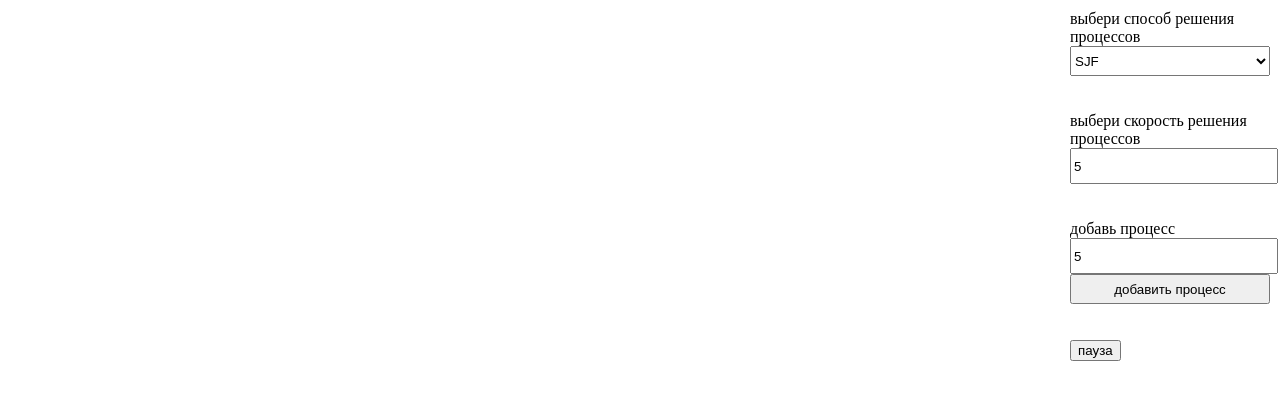
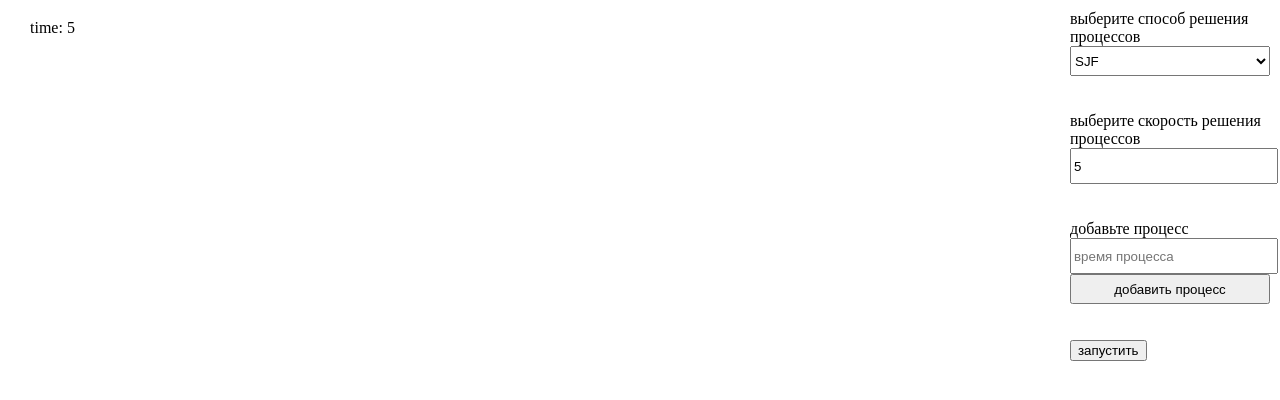
Before and after one commit to devmule/susu_labs, a website: page OS/lab2/index.html in a window 1280 px wide. Both pictures are taken after typing "5" into the empty fields and a click on the button "добавить процесс". Drawn offline with Linux system fonts and the light colour scheme.

Commit message:
done 2 lab

```diff
--- a/OS/lab2/Application.js
+++ b/OS/lab2/Application.js
@@ -7,16 +7,31 @@ export class Application {
 		let select = document.getElementById('select-process');
 		let processes = [SJF, FCFS];
 		this.processes = new Map();
-		this.proc /*ProcessScheduler*/ = null;
+		this.currentProcess /*ProcessScheduler*/ = null;
+
+		this.DOMProcessesCache = [];
+		this.DOMProcessesScreen = document.getElementById('screen');
 
 		this.player = null;
 		this.pauseBtn = document.getElementById('pause-play-btn');
+		this.pauseBtn.innerHTML = 'запустить';
+		this.pauseBtn.addEventListener('click', e => {
+			this.pauseBtn.innerHTML = this.player ? 'запустить' : 'пауза';
+			this.player = this.player ? clearInterval(this.player) : setInterval(this.tick.bind(this), 100);
+		});
 
 		this.speed = document.getElementById('process-speed');
 		this.speed.addEventListener('change', e => this.speed.value = Math.max(1, e.target.value));
 
 		this.processesSelector = document.getElementById('select-process');
-		this.speed.addEventListener('change', e => this.proc = this.processes.get(e.target.value));
+		this.processesSelector.addEventListener('change', e => this.currentProcess = this.processes.get(e.target.value));
+
+		this.processCreatorFieldTime = document.getElementById('add-process-num');
+		this.processCreatorBtnAdd = document.getElementById('add-process-btn');
+		this.processCreatorBtnAdd.addEventListener('click', e => {
+			this.addProcess(Number(this.processCreatorFieldTime.value));
+			this.processCreatorFieldTime.value = '';
+		});
 
 		for (let i = 0; i < processes.length; i++) {
 			let opt = document.createElement('option');
@@ -26,19 +41,41 @@ export class Application {
 			this.processes.set(system.name, new system());
 			select.appendChild(opt);
 
-			if (!this.proc) this.proc = this.processes.get(system.name);
+			if (!this.currentProcess) this.currentProcess = this.processes.get(system.name);
 		}
+	}
 
-		this.tick()
+	createDOMProcessElem() {
+		let elem = document.createElement('div');
+		elem.classList.add('process-item');
+		return elem;
+	}
+
+	updateVisual() {
+		for (let i = 0; i < this.currentProcess.jobs.length; i++) {
+			let job = this.currentProcess.jobs[i];
+			let elem = this.DOMProcessesCache[i];
+			if (!elem) elem = this.DOMProcessesCache[i] = this.createDOMProcessElem();
+			this.DOMProcessesScreen.appendChild(elem);
+
+			let text = '';
+			for (const [key, value] of Object.entries(job)) text += `${key}: ${value}   `;
+			elem.innerHTML = text;
+		}
+		for (let i = this.currentProcess.jobs.length; i < this.DOMProcessesCache.length; i++) {
+			let elem = this.DOMProcessesCache[i];
+			if (elem.parentNode) elem.parentNode.removeChild(elem);
+		}
 	}
 
 	tick() {
-		let t = Math.max(1, this.speed.value);
-		setTimeout(this.tick.bind(this), 1000 / t);
-		this.proc.process(1);
+		this.currentProcess.process(Number(this.speed.value));
+		this.updateVisual();
 	}
 
-	addProcess(options) {
-
+	addProcess(time) {
+		if (time <= 0) return;
+		this.currentProcess.jobs.push(new Process(time));
+		this.updateVisual();
 	}
 }
--- a/OS/lab2/SJF.js
+++ b/OS/lab2/SJF.js
@@ -13,15 +13,17 @@ export class SJF extends ProcessScheduler {
 		while (time > 0 && this.jobs.length) {
 
 			// берётся самый которкий по времени или единственный, если всего один
-			job = this.jobs.reduce((selected, curr) => !selected ? curr : // берётся единственный, если всего один, или
-				selected.time > curr.time ? curr : selected); // самый которкий по времени
+			for (let i = 0; i < this.jobs.length; i++) { // берётся единственный, если всего один, или
+				if (!job || this.jobs[i].time < job.time) job = this.jobs[i]; // самый которкий по времени
+			}
 
 			dt = Math.min(job.time, time);
 			job.time -= dt;
 			time -= dt;
 
 			if (job.time <= 0) { // работа закончилась
-				this.jobs.shift();
+				let i = this.jobs.indexOf(job);
+				this.jobs.splice(i, 1);
 			}
 		}
 		return time;
--- a/OS/lab2/index.html
+++ b/OS/lab2/index.html
@@ -10,15 +10,15 @@
 
 </div>
 <div id="process">
-    <label for="select-process">выбери способ решения процессов</label>
+    <label for="select-process">выберите способ решения процессов</label>
     <select name="process" id="select-process"></select>
 
     <br><br><br>
-    <label for="process-speed">выбери скорость решения процессов</label>
+    <label for="process-speed">выберите скорость решения процессов</label>
     <input id="process-speed" type="number" placeholder="скорость выполнения" value="5">
 
     <br><br><br>
-    <label for="add-process-num">добавь процесс</label>
+    <label for="add-process-num">добавьте процесс</label>
     <input id="add-process-num" type="number" placeholder="время процесса">
     <button id="add-process-btn">добавить процесс</button>
 
--- a/OS/lab2/style.css
+++ b/OS/lab2/style.css
@@ -1,4 +1,4 @@
-body, html, #screen, #process{
+body, html, #screen, #process {
     margin: 0;
     padding: 0;
     width: 100%;
@@ -19,5 +19,11 @@ body, html, #screen, #process{
 }
 
 .process-item {
-
+    border: black;
+    margin: 15px;
+    width: 300px;
+    padding-left: 15px;
+    padding-right: 15px;
+    line-height: 25px;
+    height: 25px;
 }
```
Also changed, not shown: 1 other file.
